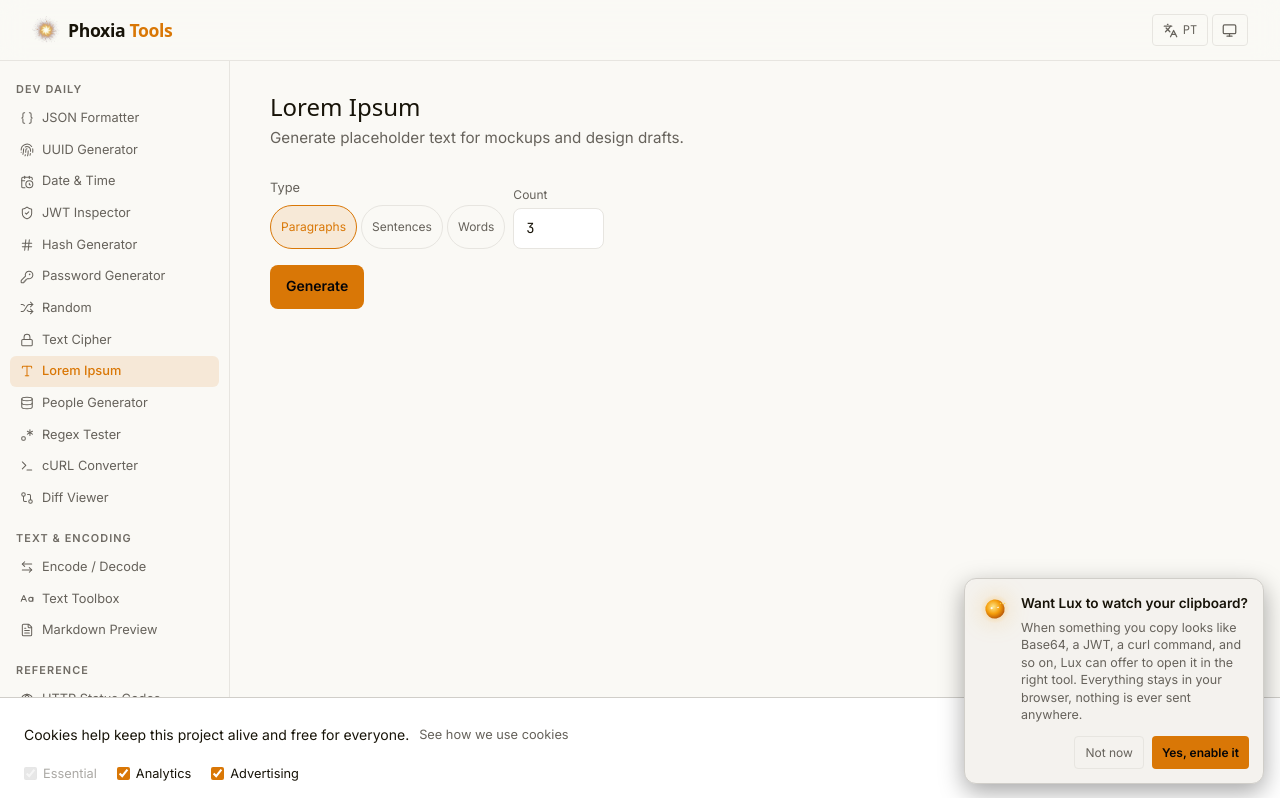
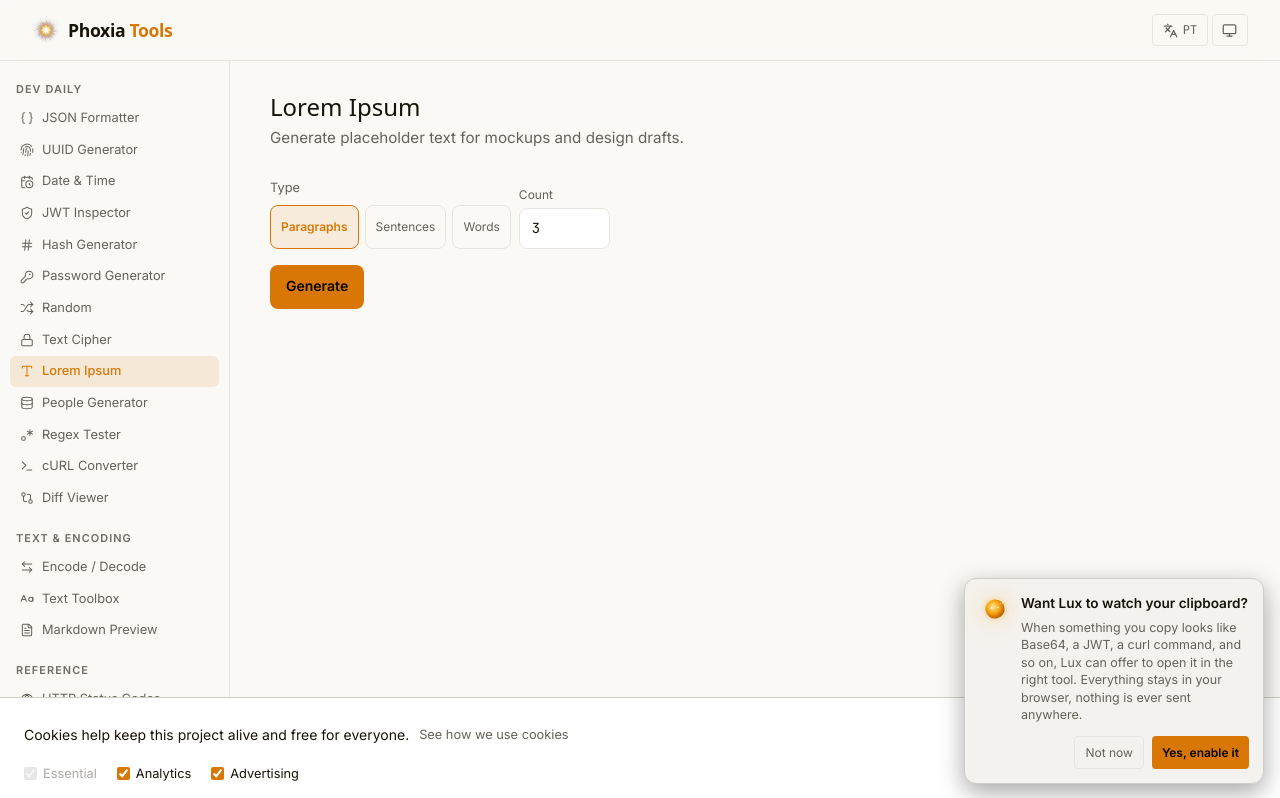
Before and after one commit to phoxia/phoxia-tools, a SvelteKit app: page /tools/lorem in a window 1280 px wide. Shown: the top 798 px of the page. Built offline with nearby package versions, Linux system fonts and the light colour scheme; no server answers.

Commit message:
feat: implement chipStyle function and apply it across various tools for consistent button styling

```diff
--- /dev/null
+++ b/src/lib/chipStyle.ts
@@ -0,0 +1,9 @@
+export function chipStyle(active: boolean, opts?: { mono?: boolean; extra?: string }): string {
+  return `padding: 0.375rem 0.625rem; font-size: 0.75rem; border-radius: var(--radius); cursor: pointer; white-space: nowrap;
+    border: 1px solid ${active ? "var(--color-accent)" : "var(--color-border)"};
+    background: ${active ? "color-mix(in srgb, var(--color-accent) 10%, transparent)" : "transparent"};
+    color: ${active ? "var(--color-accent)" : "var(--color-text-muted)"};
+    font-weight: ${active ? 600 : 400};
+    ${opts?.mono ? "font-family: var(--font-mono);" : ""}
+    ${opts?.extra ?? ""}`;
+}
--- a/src/routes/+layout.svelte
+++ b/src/routes/+layout.svelte
@@ -1,5 +1,5 @@
 <script lang="ts">
-import "../app.css";
+  import "../app.css";
   import { onMount } from "svelte";
   import Nav from "$lib/components/Nav.svelte";
   import Footer from "$lib/components/Footer.svelte";
--- a/src/routes/tools/datetime/+page.svelte
+++ b/src/routes/tools/datetime/+page.svelte
@@ -3,6 +3,7 @@
   import { t } from "$lib/i18n/i18n.svelte";
   import { copyToClipboard } from "$lib/clipboard.svelte";
   import { trackToolUsed } from "$lib/analytics/analytics";
+  import { chipStyle } from "$lib/chipStyle";
   import {
     parseTimestamp,
     nowTimestamp,
@@ -191,13 +192,6 @@
     if (ok) setTimeout(() => (copiedId = ""), 1500);
   }
 
-  const tabStyle = (id: DateTimeMode) =>
-    `padding: 0.375rem 0.625rem; font-size: 0.75rem; border-radius: var(--radius); cursor: pointer; white-space: nowrap;
-		border: 1px solid ${activeTab === id ? "var(--color-accent)" : "var(--color-border)"};
-		background: ${activeTab === id ? "color-mix(in srgb, var(--color-accent) 10%, transparent)" : "transparent"};
-		color: ${activeTab === id ? "var(--color-accent)" : "var(--color-text-muted)"};
-		font-weight: ${activeTab === id ? 600 : 400};`;
-
   const inputStyle =
     "width: 100%; padding: 0.5rem 0.75rem; box-sizing: border-box; font-family: var(--font-mono); font-size: 0.875rem; background: var(--color-surface); border: 1px solid var(--color-border); border-radius: var(--radius); color: var(--color-text);";
 
@@ -231,7 +225,7 @@
             activeTab = tab.id;
             clearTab();
           }}
-          style={tabStyle(tab.id)}>{tab.label}</button
+          style={chipStyle(activeTab === tab.id)}>{tab.label}</button
         >
       {/each}
     </div>
--- a/src/routes/tools/encode/+page.svelte
+++ b/src/routes/tools/encode/+page.svelte
@@ -7,6 +7,7 @@
   import { copyToClipboard } from "$lib/clipboard.svelte";
   import { trackToolUsed } from "$lib/analytics/analytics";
   import { COPY_DETECT_PREFILL_KEY } from "$lib/copyDetect";
+  import { chipStyle } from "$lib/chipStyle";
   import {
     encodeBase64,
     decodeBase64,
@@ -131,13 +132,6 @@
     if (ok) setTimeout(() => (copiedId = ""), 1500);
   }
 
-  const tabStyle = (id: EncodeMode) =>
-    `padding: 0.375rem 0.625rem; font-size: 0.75rem; border-radius: var(--radius); cursor: pointer; white-space: nowrap;
-		border: 1px solid ${activeTab === id ? "var(--color-accent)" : "var(--color-border)"};
-		background: ${activeTab === id ? "color-mix(in srgb, var(--color-accent) 10%, transparent)" : "transparent"};
-		color: ${activeTab === id ? "var(--color-accent)" : "var(--color-text-muted)"};
-		font-weight: ${activeTab === id ? 600 : 400};`;
-
   const textareaStyle =
     "width: 100%; min-height: 140px; resize: vertical; font-family: var(--font-mono); font-size: 0.85rem; background: var(--color-surface); border: 1px solid var(--color-border); border-radius: var(--radius); color: var(--color-text); padding: 0.75rem; box-sizing: border-box;";
 </script>
@@ -152,7 +146,7 @@
             activeTab = tab.id;
             clear();
           }}
-          style={tabStyle(tab.id)}
+          style={chipStyle(activeTab === tab.id)}
         >
           {tab.label}
         </button>
--- a/src/routes/tools/lorem/+page.svelte
+++ b/src/routes/tools/lorem/+page.svelte
@@ -3,6 +3,7 @@
   import { t } from "$lib/i18n/i18n.svelte";
   import { copyToClipboard } from "$lib/clipboard.svelte";
   import { trackToolUsed } from "$lib/analytics/analytics";
+  import { chipStyle } from "$lib/chipStyle";
   import { generateLorem } from "./logic";
   import type { LoremType } from "./logic";
 
@@ -41,18 +42,9 @@
         <div style="font-size: 0.8rem; color: var(--color-text-muted); margin-bottom: 0.375rem;">
           {t().tools.lorem.type}
         </div>
-        <div style="display: flex; gap: 0.25rem;">
+        <div style="display: flex; gap: 0.375rem;">
           {#each types as t (t.id)}
-            <button
-              onclick={() => (type = t.id)}
-              style="
-							padding: 0.25rem 0.625rem; font-size: 0.75rem; border-radius: 99px; cursor: pointer;
-							border: 1px solid {type === t.id ? 'var(--color-accent)' : 'var(--color-border)'};
-							background: {type === t.id
-                ? 'color-mix(in srgb, var(--color-accent) 12%, transparent)'
-                : 'transparent'};
-							color: {type === t.id ? 'var(--color-accent)' : 'var(--color-text-muted)'};
-						">{t.label}</button
+            <button onclick={() => (type = t.id)} style={chipStyle(type === t.id)}>{t.label}</button
             >
           {/each}
         </div>
--- a/src/routes/tools/markdown/+page.svelte
+++ b/src/routes/tools/markdown/+page.svelte
@@ -3,6 +3,7 @@
   import { t } from "$lib/i18n/i18n.svelte";
   import { copyToClipboard } from "$lib/clipboard.svelte";
   import { trackToolUsed } from "$lib/analytics/analytics";
+  import { chipStyle } from "$lib/chipStyle";
   import { renderMd } from "./logic";
 
   let source = $state(t().tools.markdown.example);
@@ -35,14 +36,8 @@
         {#each ["split", "preview"] as const as v (v)}
           <button
             onclick={() => (view = v)}
-            style="
-							padding: 0.25rem 0.75rem; border-radius: 99px; font-size: 0.78rem; cursor: pointer; text-transform: capitalize;
-							border: 1px solid {view === v ? 'var(--color-accent)' : 'var(--color-border)'};
-							background: {view === v
-              ? 'color-mix(in srgb, var(--color-accent) 12%, transparent)'
-              : 'transparent'};
-							color: {view === v ? 'var(--color-accent)' : 'var(--color-text-muted)'};
-						">{views[v]}</button
+            style={chipStyle(view === v, { extra: "text-transform: capitalize;" })}
+            >{views[v]}</button
           >
         {/each}
       </div>
--- a/src/routes/tools/random/+page.svelte
+++ b/src/routes/tools/random/+page.svelte
@@ -4,6 +4,7 @@
   import { t } from "$lib/i18n/i18n.svelte";
   import { copyToClipboard } from "$lib/clipboard.svelte";
   import { trackToolUsed } from "$lib/analytics/analytics";
+  import { chipStyle } from "$lib/chipStyle";
   import { pickOne, shuffle, generateNumbers, rollDice, DICE_FACES } from "./logic";
   import type { RandomMode } from "./logic";
 
@@ -95,13 +96,6 @@
     if (ok) setTimeout(() => (copiedId = ""), 1500);
   }
 
-  const tabStyle = (id: RandomMode) =>
-    `padding: 0.375rem 0.625rem; font-size: 0.75rem; border-radius: var(--radius); cursor: pointer; white-space: nowrap;
-		border: 1px solid ${activeTab === id ? "var(--color-accent)" : "var(--color-border)"};
-		background: ${activeTab === id ? "color-mix(in srgb, var(--color-accent) 10%, transparent)" : "transparent"};
-		color: ${activeTab === id ? "var(--color-accent)" : "var(--color-text-muted)"};
-		font-weight: ${activeTab === id ? 600 : 400};`;
-
   const inputStyle =
     "width: 100%; padding: 0.5rem 0.75rem; box-sizing: border-box; font-family: var(--font-mono); font-size: 0.875rem; background: var(--color-surface); border: 1px solid var(--color-border); border-radius: var(--radius); color: var(--color-text);";
 
@@ -122,7 +116,7 @@
             activeTab = tab.id;
             clearTab();
           }}
-          style={tabStyle(tab.id)}>{tab.label}</button
+          style={chipStyle(activeTab === tab.id)}>{tab.label}</button
         >
       {/each}
     </div>
--- a/src/routes/tools/regex/+page.svelte
+++ b/src/routes/tools/regex/+page.svelte
@@ -3,6 +3,7 @@
   import ToolLayout from "$lib/components/ToolLayout.svelte";
   import { t } from "$lib/i18n/i18n.svelte";
   import { trackToolUsed } from "$lib/analytics/analytics";
+  import { chipStyle } from "$lib/chipStyle";
 
   let pattern = $state("\\b\\w+@\\w+\\.\\w+\\b");
   const flags = new SvelteSet(["g", "i"]);
@@ -122,14 +123,7 @@
         <button
           onclick={() => toggleFlag(f)}
           title={FLAG_DESC[f]}
-          style="
-						padding: 0.2rem 0.625rem; border-radius: 99px; font-family: var(--font-mono); font-size: 0.8rem; cursor: pointer;
-						border: 1px solid {flags.has(f) ? 'var(--color-accent)' : 'var(--color-border)'};
-						background: {flags.has(f)
-            ? 'color-mix(in srgb, var(--color-accent) 12%, transparent)'
-            : 'transparent'};
-						color: {flags.has(f) ? 'var(--color-accent)' : 'var(--color-text-muted)'};
-					">{f}</button
+          style={chipStyle(flags.has(f), { mono: true })}>{f}</button
         >
       {/each}
     </div>
--- a/src/routes/tools/text/+page.svelte
+++ b/src/routes/tools/text/+page.svelte
@@ -3,6 +3,7 @@
   import { t } from "$lib/i18n/i18n.svelte";
   import { copyToClipboard } from "$lib/clipboard.svelte";
   import { trackToolUsed } from "$lib/analytics/analytics";
+  import { chipStyle } from "$lib/chipStyle";
   import {
     toCase,
     toSlug,
@@ -92,14 +93,6 @@
     if (ok) setTimeout(() => (copiedId = ""), 1500);
   }
 
-  // Style helpers
-  const tabStyle = (id: TextMode) =>
-    `padding: 0.375rem 0.625rem; font-size: 0.75rem; border-radius: var(--radius); cursor: pointer; white-space: nowrap;
-		border: 1px solid ${activeTab === id ? "var(--color-accent)" : "var(--color-border)"};
-		background: ${activeTab === id ? "color-mix(in srgb, var(--color-accent) 10%, transparent)" : "transparent"};
-		color: ${activeTab === id ? "var(--color-accent)" : "var(--color-text-muted)"};
-		font-weight: ${activeTab === id ? 600 : 400};`;
-
   const inputStyle =
     "width: 100%; font-size: 0.875rem; font-family: var(--font-mono); background: var(--color-surface); border: 1px solid var(--color-border); border-radius: var(--radius); color: var(--color-text); padding: 0.5rem 0.75rem; box-sizing: border-box;";
 
@@ -112,7 +105,7 @@
     <!-- Tabs -->
     <div style="display: flex; gap: 0.375rem; flex-wrap: wrap;">
       {#each tabs as tab (tab.id)}
-        <button onclick={() => (activeTab = tab.id)} style={tabStyle(tab.id)}>
+        <button onclick={() => (activeTab = tab.id)} style={chipStyle(activeTab === tab.id)}>
           {tab.icon}
           {t().tools.text.tabs[tab.id]}
         </button>
@@ -181,14 +174,7 @@
         {#each ["-", "_"] as sep (sep)}
           <button
             onclick={() => (slugSeparator = sep as "-" | "_")}
-            style="
-						padding: 0.25rem 0.75rem; border-radius: 99px; font-family: var(--font-mono); font-size: 0.8rem; cursor: pointer;
-						border: 1px solid {slugSeparator === sep ? 'var(--color-accent)' : 'var(--color-border)'};
-						background: {slugSeparator === sep
-              ? 'color-mix(in srgb, var(--color-accent) 12%, transparent)'
-              : 'transparent'};
-						color: {slugSeparator === sep ? 'var(--color-accent)' : 'var(--color-text-muted)'};
-					">{sep}</button
+            style={chipStyle(slugSeparator === sep, { mono: true })}>{sep}</button
           >
         {/each}
       </div>
```
Also changed, not shown: src/routes/tools/faker/+page.svelte (+3 -13 lines), 2 other files (tests, documents, lock files or other folders).
